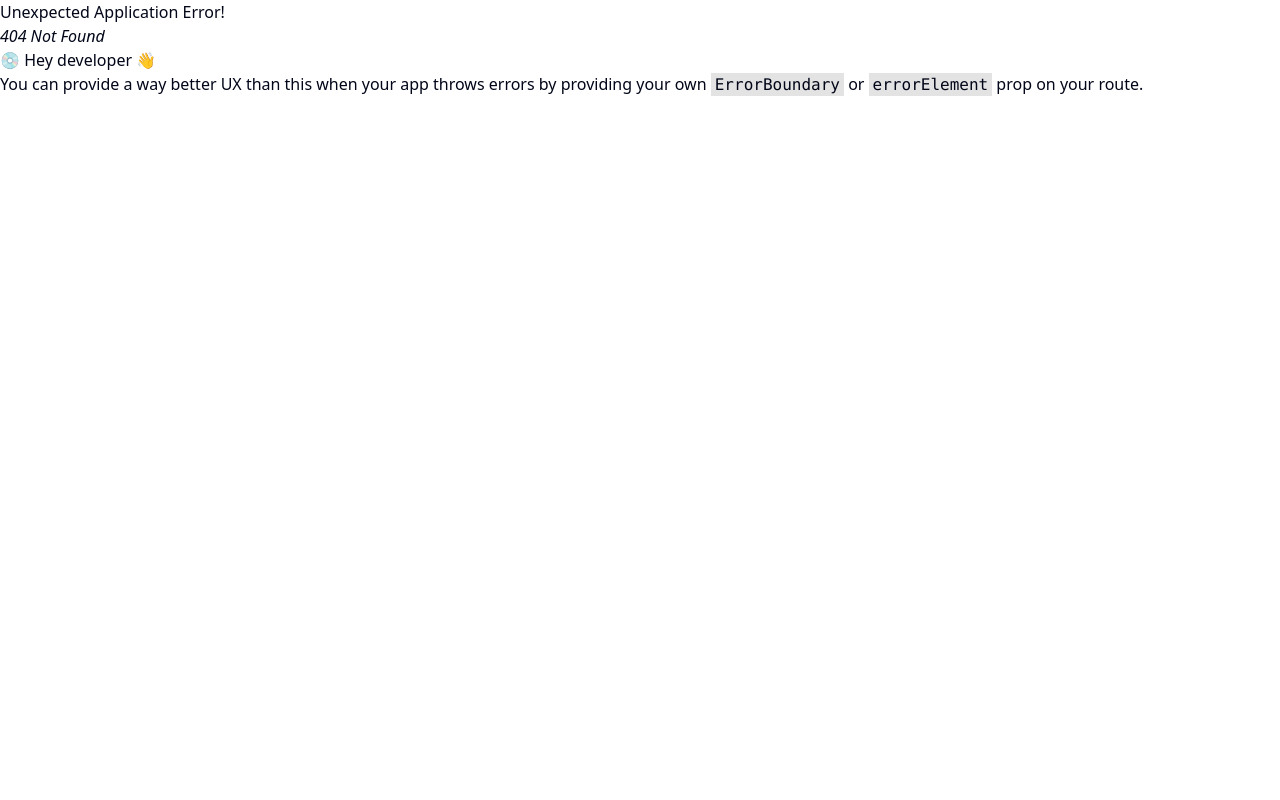
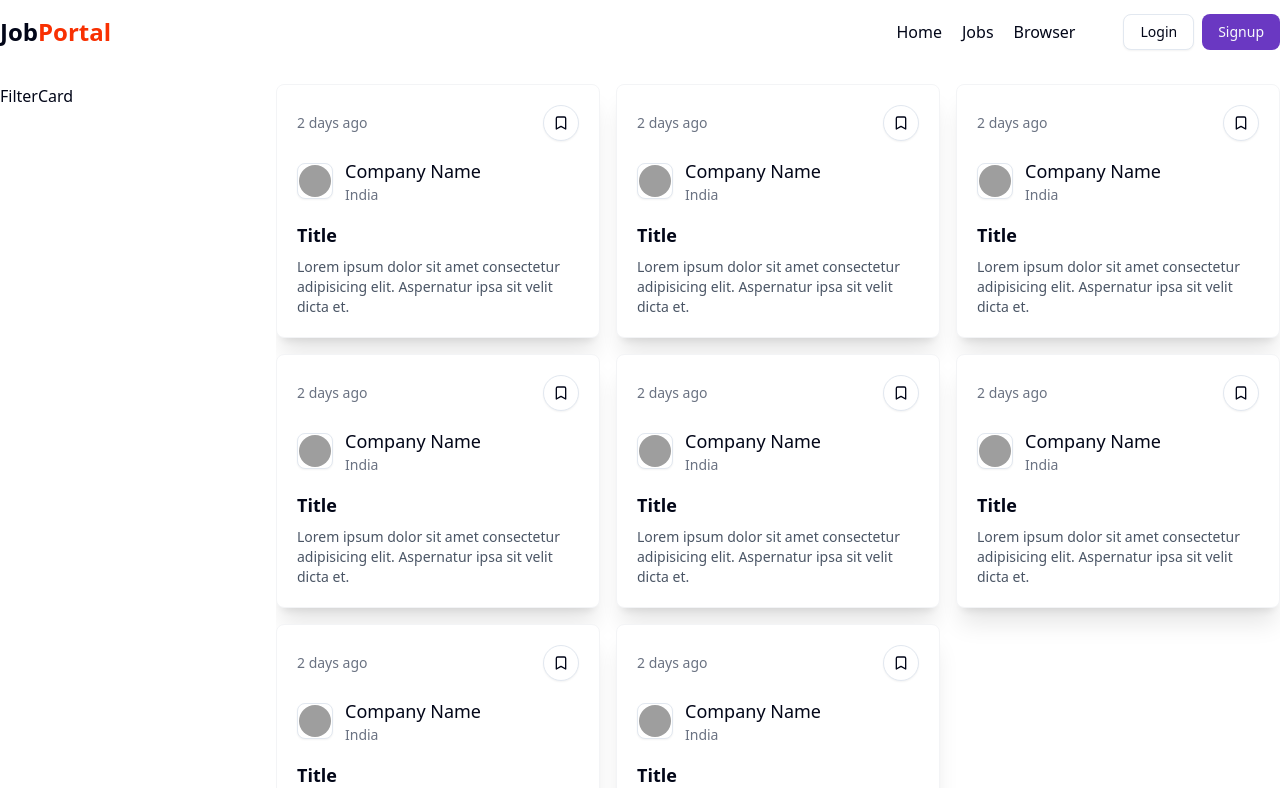
Before and after one commit to ShwetaCodeCraft/JobPortal, a React (Vite) app in the folder frontend/: page /Jobs in a window 1280 px wide. Before the commit this address had no page. Built offline with nearby package versions, Linux system fonts and the light colour scheme; grey boxes are pictures that could not be loaded; the HTML template or start-up script is replaced by a standard one.

Commit message:
added job cards

```diff
--- a/frontend/src/App.jsx
+++ b/frontend/src/App.jsx
@@ -2,13 +2,14 @@
 import Login from './components/auth/Login'
 import Signup from './components/auth/Signup'
 import Home from './components/Home'
+import Jobs from './components/Jobs'
 
 
 const appRouter = createBrowserRouter ([
   { path: '/', element: <Home/>},
   { path: '/Login', element: <Login/>},
-  { path: '/Signup', element: <Signup/>}
-
+  { path: '/Signup', element: <Signup/>},
+  { path: '/Jobs' , element: <Jobs/>}
 ])
 
 function App() {
--- /dev/null
+++ b/frontend/src/components/FilterCard.jsx
@@ -0,0 +1,9 @@
+import React from 'react'
+
+const FilterCard = () => {
+  return (
+    <div>FilterCard</div>
+  )
+}
+
+export default FilterCard
--- /dev/null
+++ b/frontend/src/components/Job.jsx
@@ -0,0 +1,40 @@
+import React from 'react'
+import { Button } from './ui/button'
+import { Bookmark } from 'lucide-react'
+import { Avatar, AvatarImage } from './ui/avatar'   // fixed: single AvatarImage import
+
+const Job = () => {
+  return (
+    <div className="p-5 rounded-md shadow-xl bg-white border border-gray-100">
+      <div className="flex items-center justify-between">
+        <p className="text-sm text-gray-500">2 days ago</p>
+        <Button variant="outline" className="rounded-full" size="icon">
+          <Bookmark />
+        </Button>
+      </div>
+
+      <div className="flex items-center gap-3 my-4">
+        <Button className="p-1" variant="outline" size="icon">
+          <Avatar>
+            <AvatarImage
+              src="https://d1csarkz8obe9u.cloudfront.net/posterpreviews/company-logo-design-template-7e22d4c04e6d781fc011fd09b2cc7ea3_screen.jpg?ts=1672287142"
+              alt="company logo"
+            />
+          </Avatar>
+        </Button>
+
+        <div>
+          <h1 className="font-medium text-lg">Company Name</h1>
+          <p className="text-sm text-gray-500">India</p>
+        </div>
+      </div>
+      <div>
+        <h1 className='font-bold text-lg my-2'>Title</h1>
+        <p className='text-sm text-gray-600'>Lorem ipsum dolor sit amet consectetur adipisicing elit. Aspernatur ipsa sit velit dicta et.
+        </p>
+      </div>
+    </div>
+  )
+}
+
+export default Job
--- /dev/null
+++ b/frontend/src/components/Jobs.jsx
@@ -0,0 +1,37 @@
+import React from 'react';
+import Navbar from './shared/Navbar';
+import FilterCard from './FilterCard';
+import Job from './Job';
+
+const jobsArray = [1, 2, 3, 4, 5, 6, 7, 8];
+
+const Jobs = () => {
+  return (
+    <div>
+      <Navbar />
+      <div className="max-w-7xl mx-auto mt-5">
+        <div className="flex gap-5">
+          <div className="w-1/5">
+            <FilterCard />
+          </div>
+
+          {jobsArray.length <= 0 ? (
+            <span>Job not found</span>
+          ) : (
+            <div className="flex-1 h-[88vh] overflow-y-auto pb-5">
+              <div className="grid grid-cols-3 gap-4">
+                {jobsArray.map((item, index) => (
+                  <div key={index}>
+                    <Job job={item} />
+                  </div>
+                ))}
+              </div>
+            </div>
+          )}
+        </div>
+      </div>
+    </div>
+  );
+};
+
+export default Jobs;
--- a/frontend/src/components/shared/Navbar.jsx
+++ b/frontend/src/components/shared/Navbar.jsx
@@ -17,16 +17,16 @@
         </div>
         <div className='flex items-center gap-12'>
           <ul className='flex font-medium items-center gap-5'>
-            <li>Home</li>
-            <li>Jobs</li>
-            <li>Browser</li>
+            <li> <Link to="/">Home</Link></li>
+            <li> <Link to="/Jobs">Jobs</Link></li>
+            <li> <Link to="/browse">Browser</Link></li>
           </ul>
 
           {
             !user ? (
               <div className='flex flex-wrap items-center gap-2 md:flex-row'>
                 <Link to="/login"><Button variant="outline">Login</Button></Link>
-                <Link to= "/signup"><Button className='bg-[#6A38C2] hover:bg-[#360983]'>Signup</Button></Link>
+                <Link to="/signup"><Button className='bg-[#6A38C2] hover:bg-[#360983]'>Signup</Button></Link>
               </div>
             ) : (
               <Popover>
--- a/frontend/src/components/ui/separator.jsx
+++ /dev/null
@@ -1,25 +0,0 @@
-import * as React from "react"
-import * as SeparatorPrimitive from "@radix-ui/react-separator"
-
-import { cn } from "@/lib/utils"
-
-function Separator({
-  className,
-  orientation = "horizontal",
-  decorative = true,
-  ...props
-}) {
-  return (
-    <SeparatorPrimitive.Root
-      data-slot="separator"
-      decorative={decorative}
-      orientation={orientation}
-      className={cn(
-        "bg-border shrink-0 data-[orientation=horizontal]:h-px data-[orientation=horizontal]:w-full data-[orientation=vertical]:h-full data-[orientation=vertical]:w-px",
-        className
-      )}
-      {...props} />
-  );
-}
-
-export { Separator }
```
